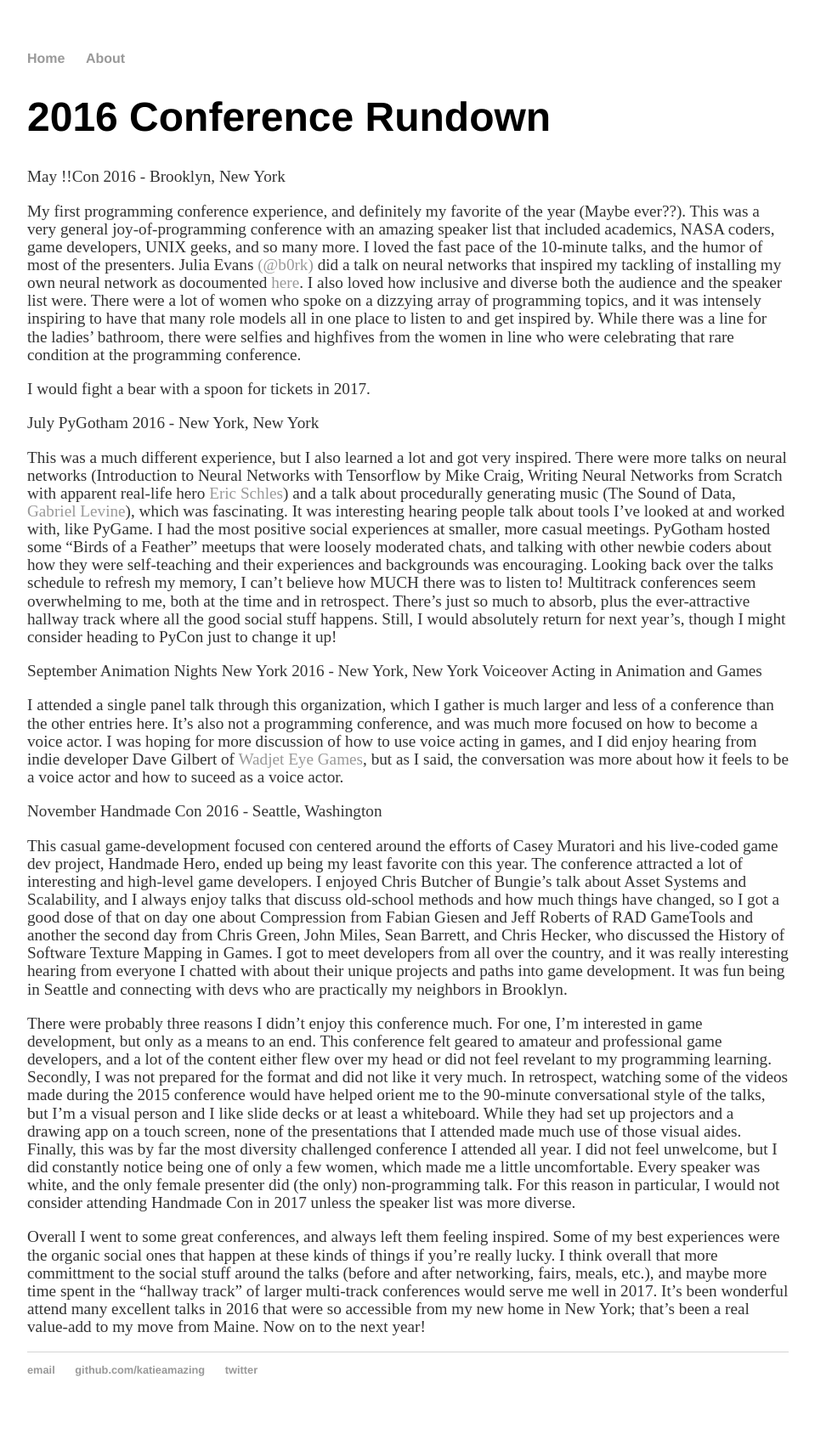
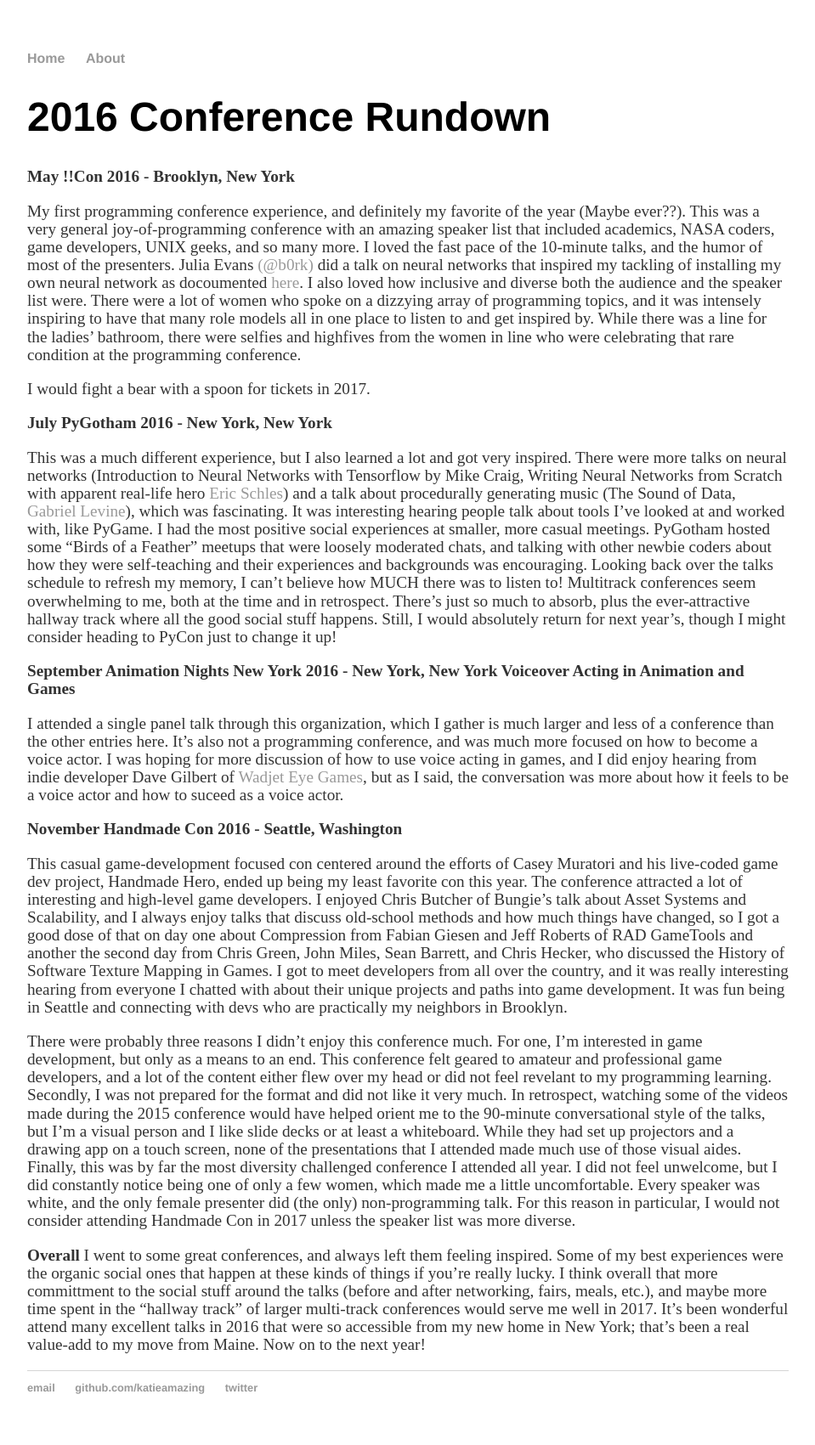
Before and after one commit to katieamazing/katieamazing.github.io, a Jekyll site: the page built from _posts/2016-12-20-conference-rundown-2016.md, in a window 1280 px wide. Shown: the whole page at 85% size, without its empty margins (160-1119 px from the left). Built offline with Jekyll 4.4.1, drawn with Linux system fonts in a browser that asks for light colours; before the commit the page ends 1680 px from its top, so only the background shows below that.

```diff
--- a/_posts/2016-12-20-conference-rundown-2016.md
+++ b/_posts/2016-12-20-conference-rundown-2016.md
@@ -3,30 +3,31 @@ layout: post
 title: "2016 Conference Rundown"
 date: 2016-12-20
 ---
-May
-!!Con 2016 - Brooklyn, New York
+**May
+!!Con 2016 - Brooklyn, New York**
 
 My first programming conference experience, and definitely my favorite of the year (Maybe ever??). This was a very general joy-of-programming conference with an amazing speaker list that included academics, NASA coders, game developers, UNIX geeks, and so many more. I loved the fast pace of the 10-minute talks, and the humor of most of the presenters. Julia Evans [(@b0rk)](https://twitter.com/b0rk) did a talk on neural networks that inspired my tackling of installing my own neural network as docoumented [here](http://katieamazing.com/blog/2016/06/25/a-neural-network-art-forger-of-my-very-own). I also loved how inclusive and diverse both the audience and the speaker list were. There were a lot of women who spoke on a dizzying array of programming topics, and it was intensely inspiring to have that many role models all in one place to listen to and get inspired by. While there was a line for the ladies' bathroom, there were selfies and highfives from the women in line who were celebrating that rare condition at the programming conference.
 
 I would fight a bear with a spoon for tickets in 2017.
 
-July
-PyGotham 2016 - New York, New York
+**July
+PyGotham 2016 - New York, New York**
 
 This was a much different experience, but I also learned a lot and got very inspired. There were more talks on neural networks (Introduction to Neural Networks with Tensorflow by Mike Craig, Writing Neural Networks from Scratch with apparent real-life hero [Eric Schles](https://twitter.com/EricSchles)) and a talk about procedurally generating music (The Sound of Data, [Gabriel Levine](https://twitter.com/gabehounds)), which was fascinating. It was interesting hearing people talk about tools I've looked at and worked with, like PyGame. I had the most positive social experiences at smaller, more casual meetings. PyGotham hosted some "Birds of a Feather" meetups that were loosely moderated chats, and talking with other newbie coders about how they were self-teaching and their experiences and backgrounds was encouraging. Looking back over the talks schedule to refresh my memory, I can't believe how MUCH there was to listen to! Multitrack conferences seem overwhelming to me, both at the time and in retrospect. There's just so much to absorb, plus the ever-attractive hallway track where all the good social stuff happens. Still, I would absolutely return for next year's, though I might consider heading to PyCon just to change it up!
 
-September
+**September
 Animation Nights New York 2016 - New York, New York
-Voiceover Acting in Animation and Games
+Voiceover Acting in Animation and Games**
 
 I attended a single panel talk through this organization, which I gather is much larger and less of a conference than the other entries here. It's also not a programming conference, and was much more focused on how to become a voice actor. I was hoping for more discussion of how to use voice acting in games, and I did enjoy hearing from indie developer Dave Gilbert of [Wadjet Eye Games](http://www.wadjeteyegames.com/), but as I said, the conversation was more about how it feels to be a voice actor and how to suceed as a voice actor.
 
-November
-Handmade Con 2016 - Seattle, Washington
+**November
+Handmade Con 2016 - Seattle, Washington**
 
 This casual game-development focused con centered around the efforts of Casey Muratori and his live-coded game dev project, Handmade Hero, ended up being my least favorite con this year. The conference attracted a lot of interesting and high-level game developers. I enjoyed Chris Butcher of Bungie's talk about Asset Systems and Scalability, and I always enjoy talks that discuss old-school methods and how much things have changed, so I got a good dose of that on day one about Compression from Fabian Giesen and Jeff Roberts of RAD GameTools and another the second day from Chris Green, John Miles, Sean Barrett, and Chris Hecker, who discussed the History of Software Texture Mapping in Games. I got to meet developers from all over the country, and it was really interesting hearing from everyone I chatted with about their unique projects and paths into game development. It was fun being in Seattle and connecting with devs who are practically my neighbors in Brooklyn.
 
 There were probably three reasons I didn't enjoy this conference much. For one, I'm interested in game development, but only as a means to an end. This conference felt geared to amateur and professional game developers, and a lot of the content either flew over my head or did not feel revelant to my programming learning. Secondly, I was not prepared for the format and did not like it very much. In retrospect, watching some of the videos made during the 2015 conference would have helped orient me to the 90-minute conversational style of the talks, but I'm a visual person and I like slide decks or at least a whiteboard. While they had set up projectors and a drawing app on a touch screen, none of the presentations that I attended made much use of those visual aides. Finally, this was by far the most diversity challenged conference I attended all year. I did not feel unwelcome, but I did constantly notice being one of only a few women, which made me a little uncomfortable. Every speaker was white, and the only female presenter did (the only) non-programming talk. For this reason in particular, I would not consider attending Handmade Con in 2017 unless the speaker list was more diverse.
 
-Overall
+
+**Overall**
 I went to some great conferences, and always left them feeling inspired. Some of my best experiences were the organic social ones that happen at these kinds of things if you're really lucky. I think overall that more committment to the social stuff around the talks (before and after networking, fairs, meals, etc.), and maybe more time spent in the "hallway track" of larger multi-track conferences would serve me well in 2017. It's been wonderful attend many excellent talks in 2016 that were so accessible from my new home in New York; that's been a real value-add to my move from Maine. Now on to the next year!
```
